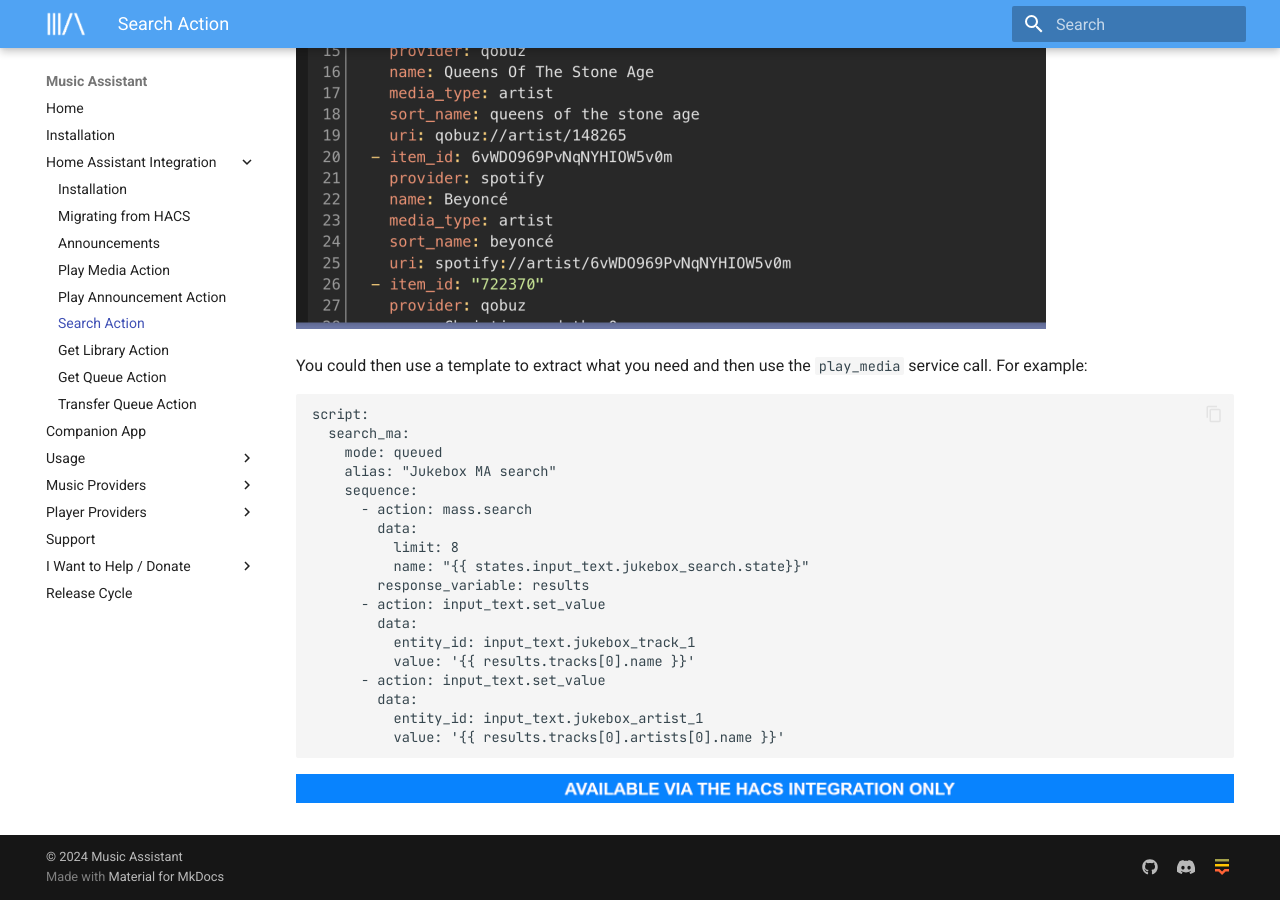
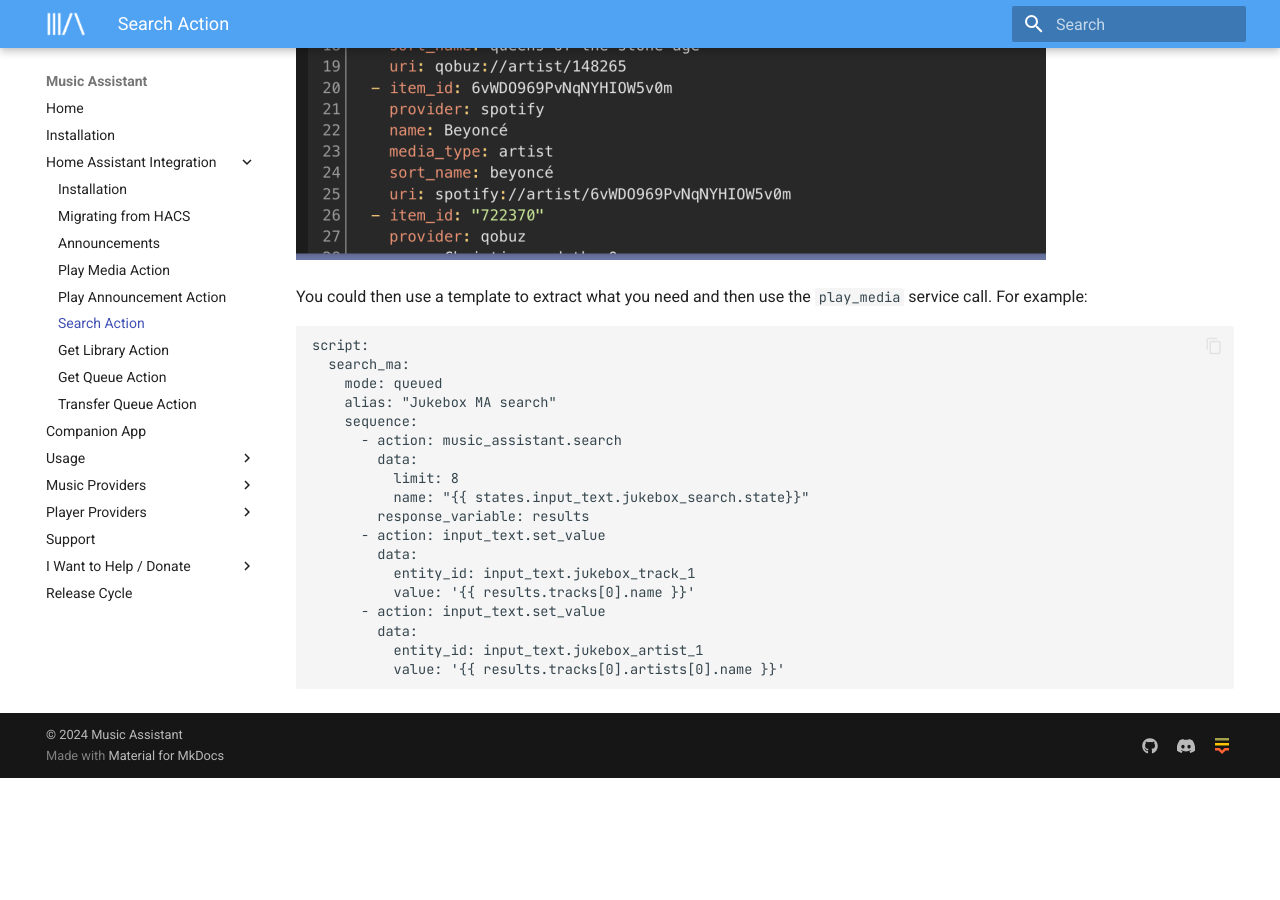
Before and after one commit to pwbriggs/music-assistant.github.io, an MkDocs documentation site: the page built from docs/faq/masssearch.md, in a window 1280 px wide and 900 px high, scrolled down 1358 px. Built offline with MkDocs 1.6.1 and Material for MkDocs 9.7.7, drawn with Linux system fonts in a browser that asks for light colours; after the commit the page ends 2136 px from its top, so only the background shows below that.

Commit message:
Update masssearch.md

````diff
--- a/docs/faq/masssearch.md
+++ b/docs/faq/masssearch.md
@@ -1,5 +1,3 @@
-![HACS only](../assets/HACS-only.png)
-
 # MA search Action
 
 This action does a global search across all providers
@@ -18,7 +16,7 @@
     mode: queued
     alias: "Jukebox MA search"
     sequence:
-      - action: mass.search
+      - action: music_assistant.search
         data:
           limit: 8
           name: "{{ states.input_text.jukebox_search.state}}"
@@ -32,4 +30,3 @@
           entity_id: input_text.jukebox_artist_1
           value: '{{ results.tracks[0].artists[0].name }}'
 ```
-![HACS only](../assets/HACS-only.png)
````
